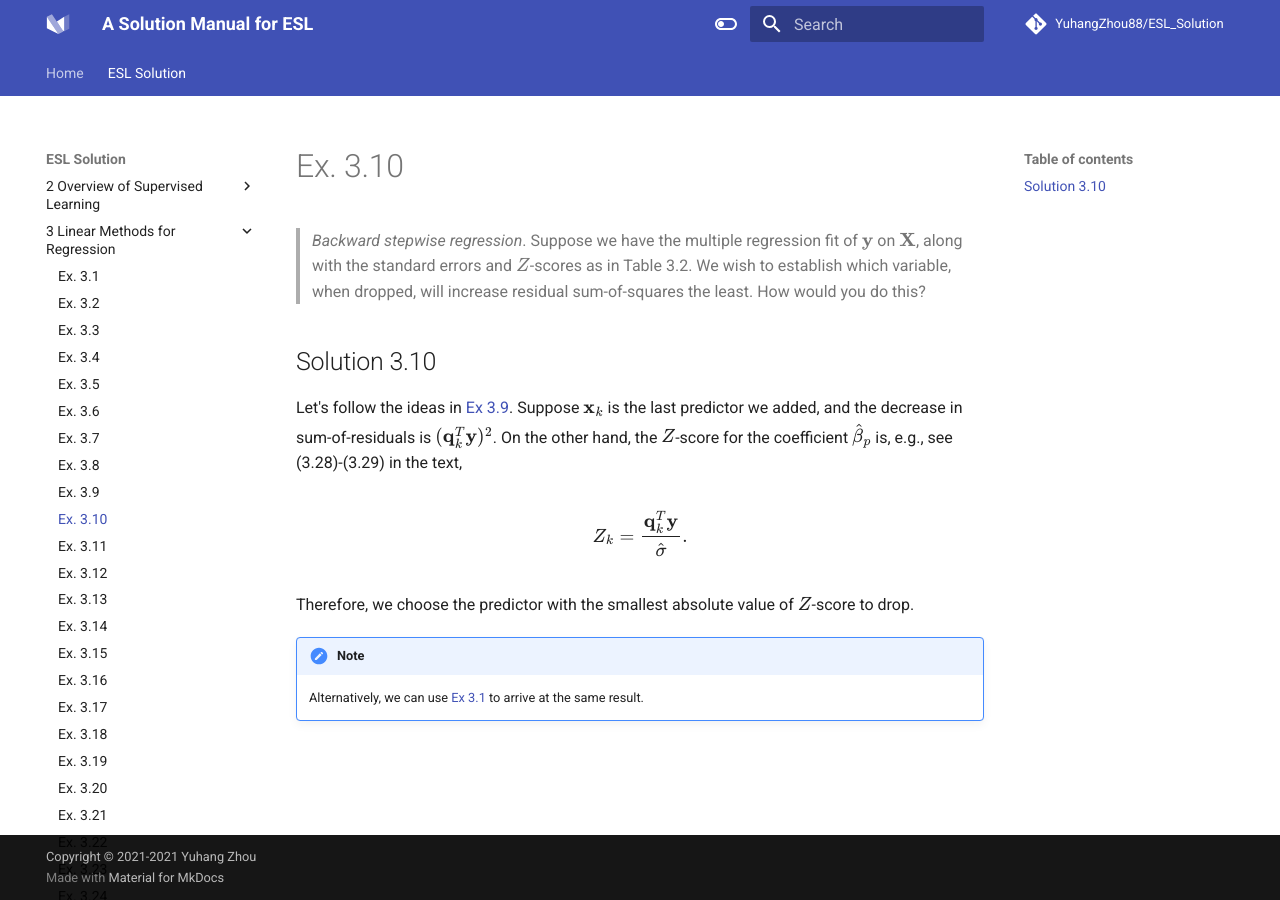
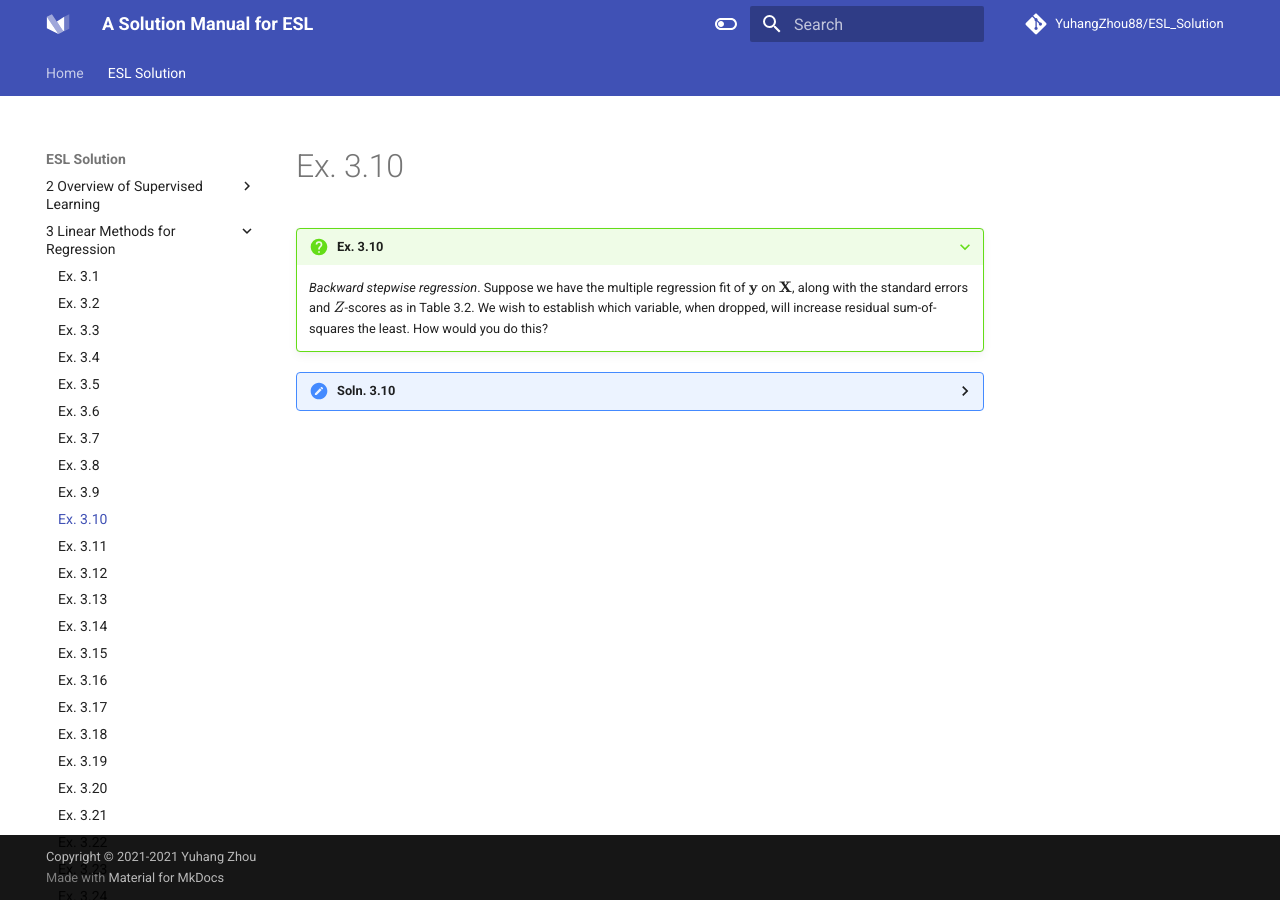
Before and after one commit to YuhangZhou88/ESL_Solution, an MkDocs documentation site: the page built from docs/ESL-Solution/3-Linear-Methods-for-Regression/ex3-10.md, in a window 1280 px wide. Built offline with MkDocs 1.6.1 and Material for MkDocs 9.7.7, drawn with Linux system fonts in a browser that asks for light colours; comment, search, counter and statistics services are not loaded.

Commit message:
clean ex 3.10

```diff
--- a/docs/ESL-Solution/3-Linear-Methods-for-Regression/ex3-10.md
+++ b/docs/ESL-Solution/3-Linear-Methods-for-Regression/ex3-10.md
@@ -8,17 +8,17 @@
 toc: false
 ---
 
-> *Backward stepwise regression*. Suppose we have the multiple regression fit of $\textbf{y}$ on $\textbf{X}$, along with the standard errors and $Z$-scores as in Table 3.2. We wish to establish which variable, when dropped, will increase residual sum-of-squares the least. How would you do this?
+???+ question "Ex. 3.10"
+    *Backward stepwise regression*. Suppose we have the multiple regression fit of $\textbf{y}$ on $\textbf{X}$, along with the standard errors and $Z$-scores as in Table 3.2. We wish to establish which variable, when dropped, will increase residual sum-of-squares the least. How would you do this?
 
-## Solution 3.10
+??? done "Soln. 3.10"
+    Let's follow the ideas in [Ex 3.9](ex3-09.md). Suppose $\textbf{x}_k$ is the last predictor we added, and the decrease in sum-of-residuals is $(\textbf{q}_k^T\textbf{y})^2$. On the other hand, the $Z$-score for the coefficient $\hat{\beta}_p$ is, e.g., see (3.28)-(3.29) in the text,
 
-Let's follow the ideas in [Ex 3.9](ex3-09.md). Suppose $\textbf{x}_k$ is the last predictor we added, and the decrease in sum-of-residuals is $(\textbf{q}_k^T\textbf{y})^2$. On the other hand, the $Z$-score for the coefficient $\hat{\beta}_p$ is, e.g., see (3.28)-(3.29) in the text,
+    \begin{equation}
+        Z_k = \frac{\textbf{q}_k^T\textbf{y}}{\hat\sigma}.\nonumber
+    \end{equation}
 
-\begin{equation}
-    Z_k = \frac{\textbf{q}_k^T\textbf{y}}{\hat\sigma}.\nonumber
-\end{equation}
+    Therefore, we choose the predictor with the smallest absolute value of $Z$-score to drop.
 
-Therefore, we choose the predictor with the smallest absolute value of $Z$-score to drop.
-
-!!!note
-    Alternatively, we can use [Ex 3.1](ex3-01.md) to arrive at the same result.
+    ??? note "Remark"
+        Alternatively, we can use [Ex 3.1](ex3-01.md) to arrive at the same result.
```
